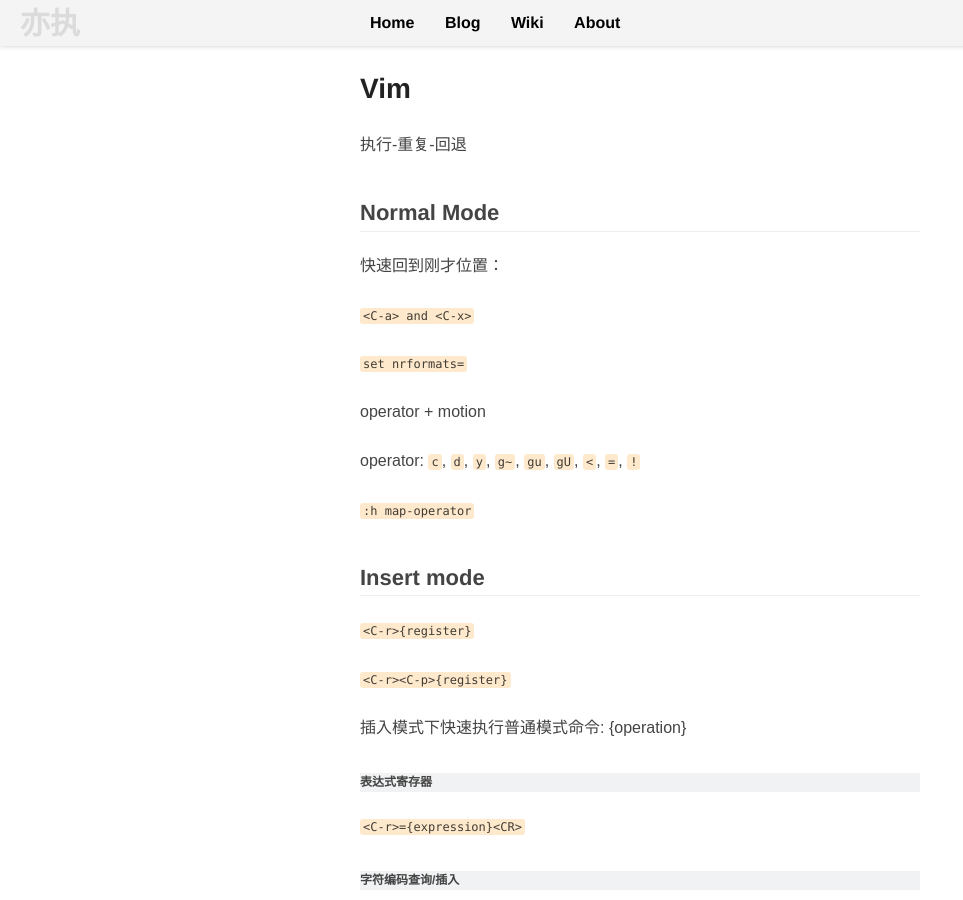
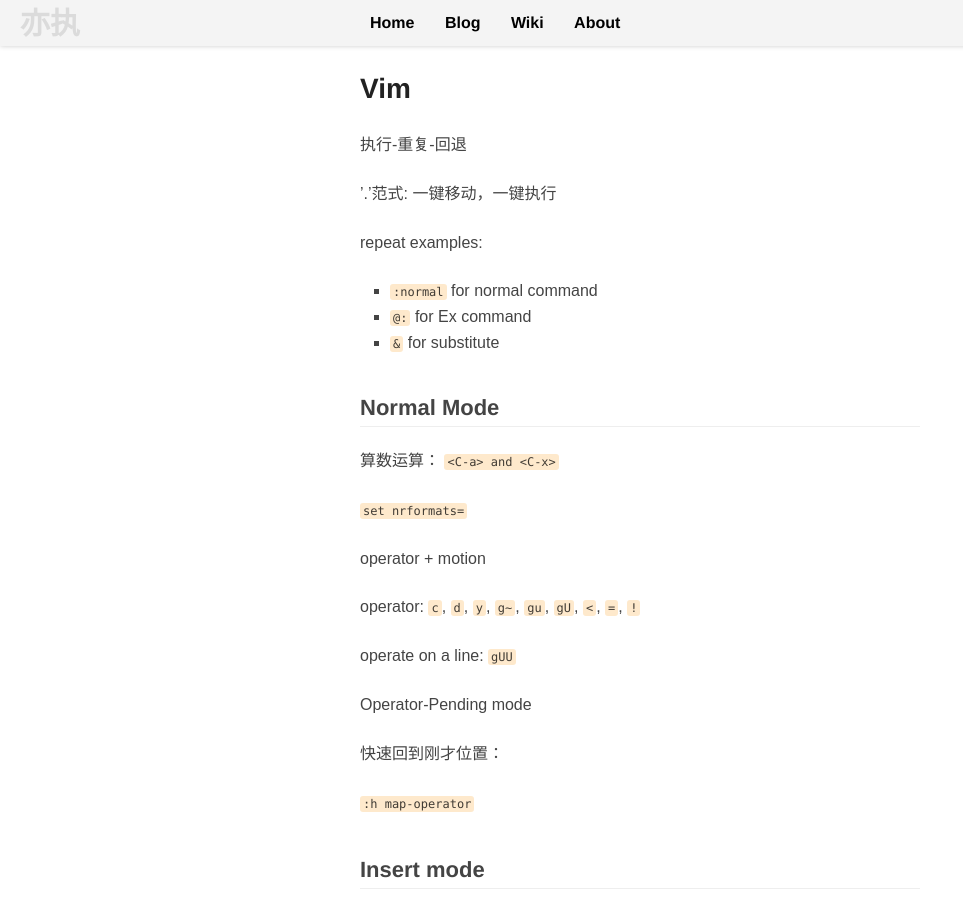
Before and after one commit to fanyange/fanyange.github.io, a Jekyll site: the page built from wiki/Vim.md, in a window 1280 px wide and 900 px high. Shown: the whole window, without its empty margins (0-963 px from the left). Built offline with Jekyll 4.4.1, drawn with Linux system fonts in a browser that asks for light colours; some web fonts are replaced; comment, search, counter and statistics services are not loaded.

```diff
--- a/wiki/Vim.md
+++ b/wiki/Vim.md
@@ -4,17 +4,29 @@ title: Vim
 
 执行-重复-回退
 
+'.'范式: 一键移动，一键执行
+
+repeat examples:
+
+- `:normal` for normal command
+- `@:` for Ex command
+- `&` for substitute
+
 ## Normal Mode
 
-快速回到刚才位置：<C-O>
-
-`<C-a> and <C-x>`
+算数运算： `<C-a> and <C-x>`
 
 `set nrformats=`
 
 operator + motion
 
 operator: `c`, `d`, `y`, `g~`, `gu`, `gU`, `<`, `=`, `!`
+
+operate on a line: `gUU`
+
+Operator-Pending mode
+
+快速回到刚才位置：<C-O>
 
 `:h map-operator`
 
```
Also changed, not shown: wiki/Python.md (+1 -1 lines).
